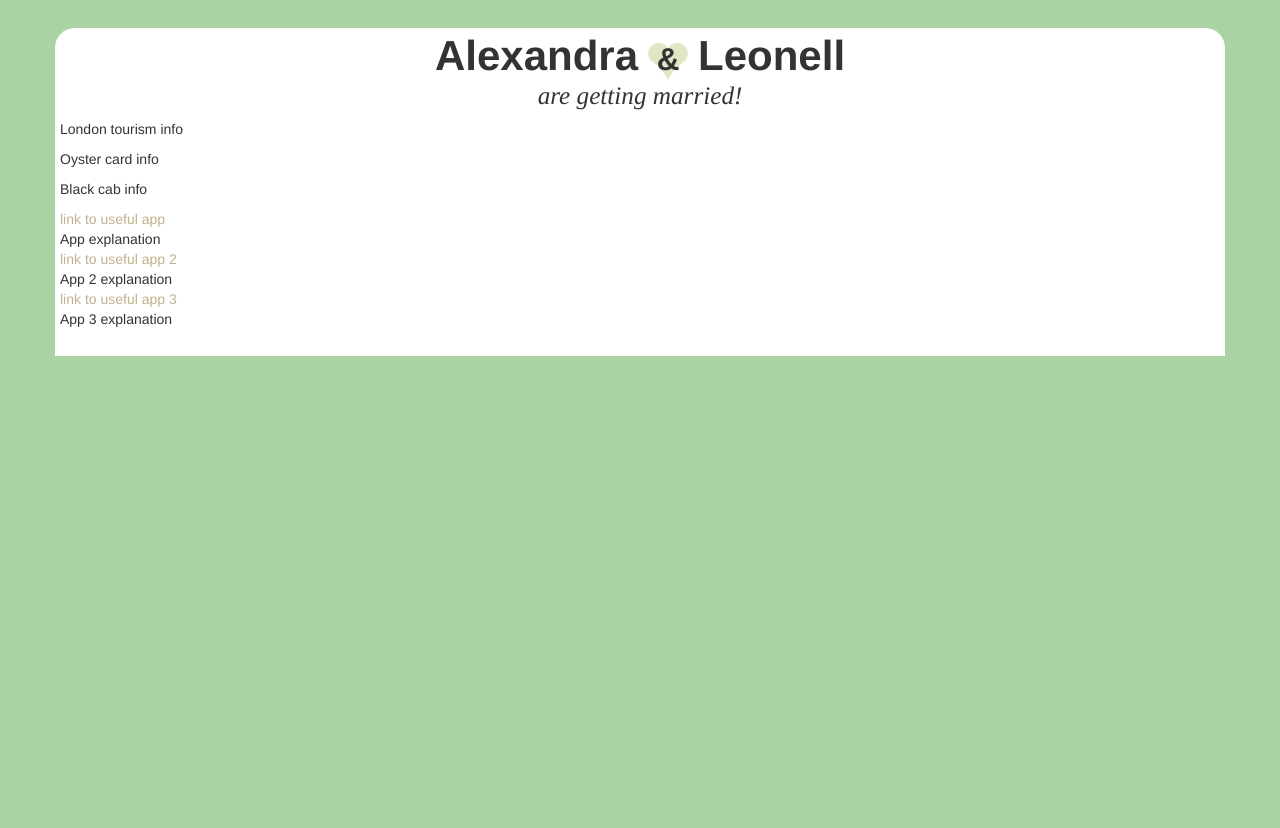
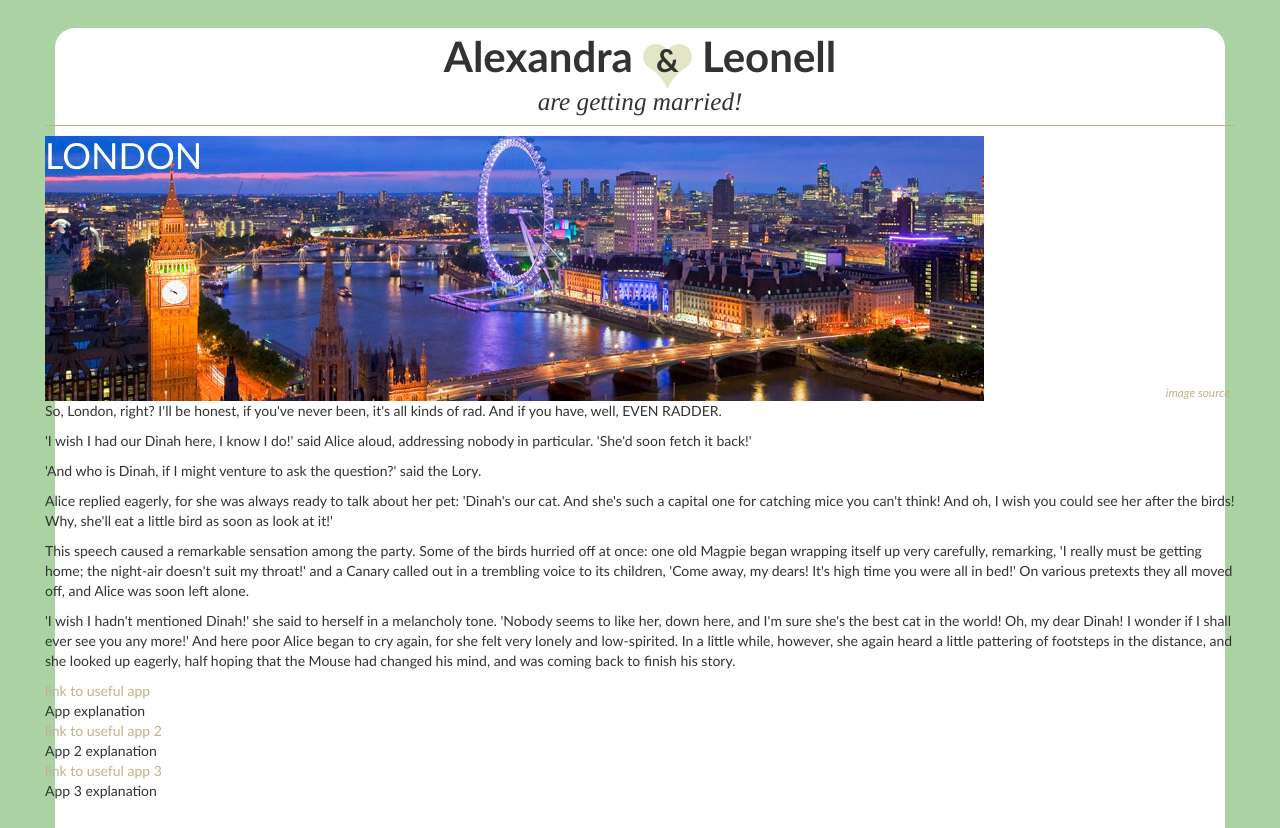
Before and after one commit to leom/wedding_site, a Flask app: page /london in a window 1280 px wide. Before the commit the page ends 356 px from the top, so only its background shows below. Run offline with Flask 2, Linux system fonts and the light colour scheme; some libraries are stand-ins or nearby versions; some web fonts are replaced.

Commit message:
a bit of redesign for better layout, and added the london header

```diff
--- a/main.py
+++ b/main.py
@@ -8,8 +8,8 @@ from werkzeug import secure_filename
 def index():
     return render_template('index.html')
 
-@app.route('/music/add', methods=['GET', 'POST'])
-def music_add():
+@app.route('/playlist/add', methods=['GET', 'POST'])
+def playlist_add():
     if request.method == 'POST':
         fp = request.files['media_file']
         if fp:
@@ -21,13 +21,13 @@ def music_add():
                 err = '%s and %s' % (', '.join(ALLOWED_EXTENSIONS[:-1]), ALLOWED_EXTENSIONS[-1])
                 flash(err, 'error')
 
-    return render_template('add_music.html')
+    return render_template('playlist/add.html')
 
-@app.route('/music')
-def music():
-    return render_template('music.html')
+@app.route('/playlist')
+def playlist():
+    return render_template('playlist/landing.html')
 
-@app.route('/music/play/<filename>')
+@app.route('/playlist/play/<filename>')
 def play_music(filename):
     return send_from_directory(app.config['UPLOAD_FOLDER'], filename)
 
@@ -36,27 +36,25 @@ def navlinks():
     return dict(navlinks=[
         ('/', 'Home'),
         ('/venue', 'Venue & directions'),
-        ('/accommodate', 'Accommodations'),
-        ('/rsvp', 'RSVP details'),
-        ('/london', 'London'),
-        ('/music/add', 'The playlist'),
-        ('/registry', 'Registry'),
-        ('/contact', 'Contact us')
+        ('/london', 'London')
     ])
 
 @app.context_processor
 def title():
-    return dict(title=[x[1] for x in navlinks()['navlinks'] if x[0] == request.path][0])
+    titles = {
+        '/': 'Home',
+        '/venue': 'Venue and Directions',
+        '/london': 'London',
+        '/playlist': 'Playlist'
+    }
+    base_path = '/%s' % request.path.rstrip('/').split('/')[0]
+    return dict(title=titles[base_path])
 
 app.add_url_rule('/venue', view_func=RenderTemplateView.as_view('venue_view', template_name='venue.html'))
-app.add_url_rule('/accommodate', view_func=RenderTemplateView.as_view('accommodate_view', template_name='accommodate.html'))
-app.add_url_rule('/rsvp', view_func=RenderTemplateView.as_view('rsvp_view', template_name='rsvp.html'))
 app.add_url_rule('/london', view_func=RenderTemplateView.as_view('london_view', template_name='london.html'))
-app.add_url_rule('/registry', view_func=RenderTemplateView.as_view('registry_view', template_name='registry.html'))
-app.add_url_rule('/contact', view_func=RenderTemplateView.as_view('contact_view', template_name='contact.html'))
 app.debug = bool(os.environ.get('FLASK_DEBUG', 'False'))
 app.config['UPLOAD_FOLDER'] = os.path.abspath(os.path.join(app.root_path, 'playme'))
 
 if __name__ == '__main__':
     port = int(os.environ.get('PORT', 5000))
-    app.run(host='0.0.0.0')
+    app.run(host='127.0.0.1')
--- a/static/main.css
+++ b/static/main.css
@@ -1,3 +1,6 @@
+* {
+    font-family: "Gill Sans", "Gill Sans MT", Calibri, sans-serif;
+}
 body {
     background-color: #AAD2A2;
 }
@@ -71,8 +74,8 @@ header p {
 }
 .heart {
     background: url(/static/img/header-heart.sml.png) no-repeat 0 5px;
-    width: 40px;
-    height: 45px;
+    width: 49px;
+    height: 50px;
     font-size: .75em;
     display: inline-block;
     margin: 0 10px;
@@ -118,3 +121,21 @@ a#playlist {
 a#rsvp {
     background: url(/static/img/rsvp.png) no-repeat center bottom;
 }
+
+#london-header {
+    background: url(/static/img/london-header.jpg) no-repeat -10px top;
+    height: 265px;
+    position: relative;
+}
+#london-header h1 {
+    color: white;
+}
+.imageCredit {
+    position: absolute;
+    margin: 0 5px 0 0; padding: 0;
+    bottom: 0;
+    right: 0;
+    font-style: italic;
+    font-size: .85em;
+    font-weight: bold;
+}
--- /dev/null
+++ b/templates/_/navigation.html
@@ -0,0 +1,6 @@
+<ul>
+    <li><a id="playlist" href="/playlist">playlist</a></li>
+    <li><a id="rsvp" href="mailto:rsvp@aleox.co.uk?subject=RSVP">rsvp</a></li>
+    <li><a id="weddingList" href="http://www.johnlewis.co.uk">wedding list</a></li>
+    <li><a id="london" href="/london">london</a></li>
+</ul>
--- a/templates/contact.html
+++ /dev/null
@@ -1,4 +0,0 @@
-{% extends 'layout.html' %}
-{% block content %}
-<a href="mailto:aleox@aleox.co.uk">Email aleox@aleox.co.uk</a>
-{% endblock %}
--- a/templates/london.html
+++ b/templates/london.html
@@ -1,8 +1,21 @@
-{% extends 'layout.html' %}
+{% extends 'layouts/layout.html' %}
 {% block content %}
-<p>London tourism info</p>
-<p>Oyster card info</p>
-<p>Black cab info</p>
+<div class="row divider">
+    <div id="london-header">
+        <h1>London</h1>
+        <p class="imageCredit"><a href="http://www.freewindows8.org/panoramic-cityscapes.html/panoramic-view-from-victoria-tower-on-houses-of-parliament-and-london-skyline-at-night-london-u-k">image source</a></p>
+    </div>
+    <div class="span10">
+        <p>So, London, right? I'll be honest, if you've never been, it's all kinds of rad. And if you have, well, EVEN RADDER.</p>
+        <p>'I wish I had our Dinah here, I know I do!' said Alice aloud, addressing  nobody in particular. 'She'd soon fetch it back!'</p>
+
+        <p>'And who is Dinah, if I might venture to ask the question?' said the  Lory.</p>
+
+        <p>Alice replied eagerly, for she was always ready to talk about her pet:  'Dinah's our cat. And she's such a capital one for catching mice you  can't think! And oh, I wish you could see her after the birds! Why,  she'll eat a little bird as soon as look at it!'</p>
+
+        <p>This speech caused a remarkable sensation among the party. Some of the  birds hurried off at once: one old Magpie began wrapping itself up very  carefully, remarking, 'I really must be getting home; the night-air  doesn't suit my throat!' and a Canary called out in a trembling voice to  its children, 'Come away, my dears! It's high time you were all in bed!'  On various pretexts they all moved off, and Alice was soon left alone.</p>
+
+        <p>'I wish I hadn't mentioned Dinah!' she said to herself in a melancholy  tone. 'Nobody seems to like her, down here, and I'm sure she's the best  cat in the world! Oh, my dear Dinah! I wonder if I shall ever see you  any more!' And here poor Alice began to cry again, for she felt very  lonely and low-spirited. In a little while, however, she again heard  a little pattering of footsteps in the distance, and she looked up  eagerly, half hoping that the Mouse had changed his mind, and was coming  back to finish his story.</p>
         <dl>
             <dt><a href="">link to useful app</a></dt>
             <dd>App explanation</dd>
@@ -11,4 +24,6 @@
             <dt><a href="">link to useful app 3</a></dt>
             <dd>App 3 explanation</dd>
         </dl>
+    </div>
+</div>
 {% endblock %}
--- a/templates/registry.html
+++ /dev/null
@@ -1,4 +0,0 @@
-{% extends 'layout.html' %}
-{% block content %}
-registry
-{% endblock %}
--- a/templates/rsvp.html
+++ /dev/null
@@ -1,4 +0,0 @@
-{% extends 'layout.html' %}
-{% block content %}
-rsvp
-{% endblock %}
```
Also changed, not shown: templates/_navigation.html (deleted, +0 -14 lines), templates/index.html (+18 -4 lines), static/img/header-heart.sml.png, static/img/london-header.jpg (added), templates/_/venue.html (renamed from templates/_venue.html), templates/_/when.html (renamed from templates/_when.html), templates/layouts/layout.html (renamed from templates/layout.html), templates/playlist/add.html (renamed from templates/add_music.html), templates/playlist/landing.html (renamed from templates/music.html). Lines whose indentation alone changed are shown as unchanged.
